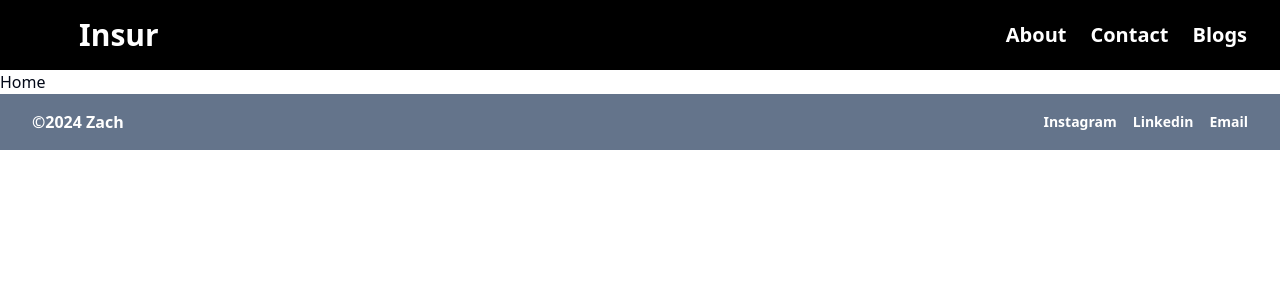
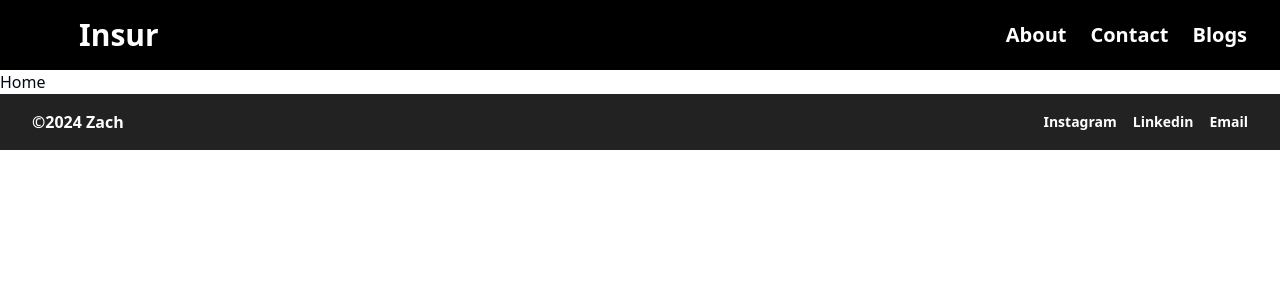
Before and after one commit to zacharias1219/insur, a Next.js app: page / in a window 1280 px wide. Shown: the top 300 px of the page. Built offline with nearby package versions, Linux system fonts and the light colour scheme.

Commit message:
Update layout metadata and modify Footer component styles

```diff
--- a/app/layout.tsx
+++ b/app/layout.tsx
@@ -16,8 +16,8 @@ const geistMono = localFont({
 });
 
 export const metadata: Metadata = {
-  title: "Create Next App",
-  description: "Generated by create next app",
+  title: "Insur",
+  description: "Blockchain Based Insurance Platform",
 };
 
 export default function RootLayout({
--- a/components/Footer.tsx
+++ b/components/Footer.tsx
@@ -4,7 +4,7 @@ import React from 'react'
 const Footer = () => {
   return (
     <footer>
-        <div className='flex flex-row bg-slate-500 text-white justify-between px-4'>
+        <div className='flex flex-row bg-[#222222] text-white justify-between px-4'>
             <section className='flex justify-between gap-6 items-center p-4'>
                 <div className='text-md font-bold'>©2024 Zach</div>
             </section>
```
